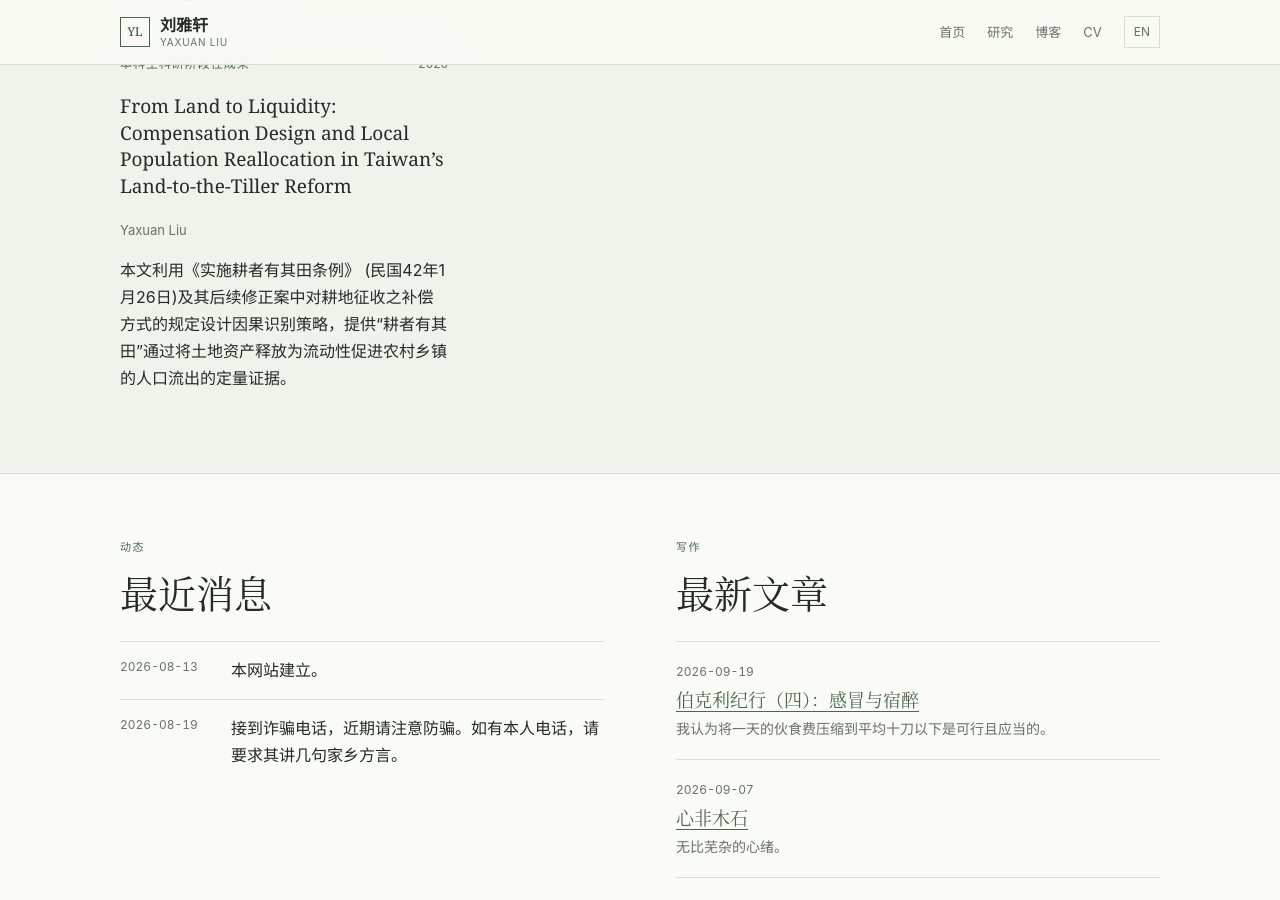
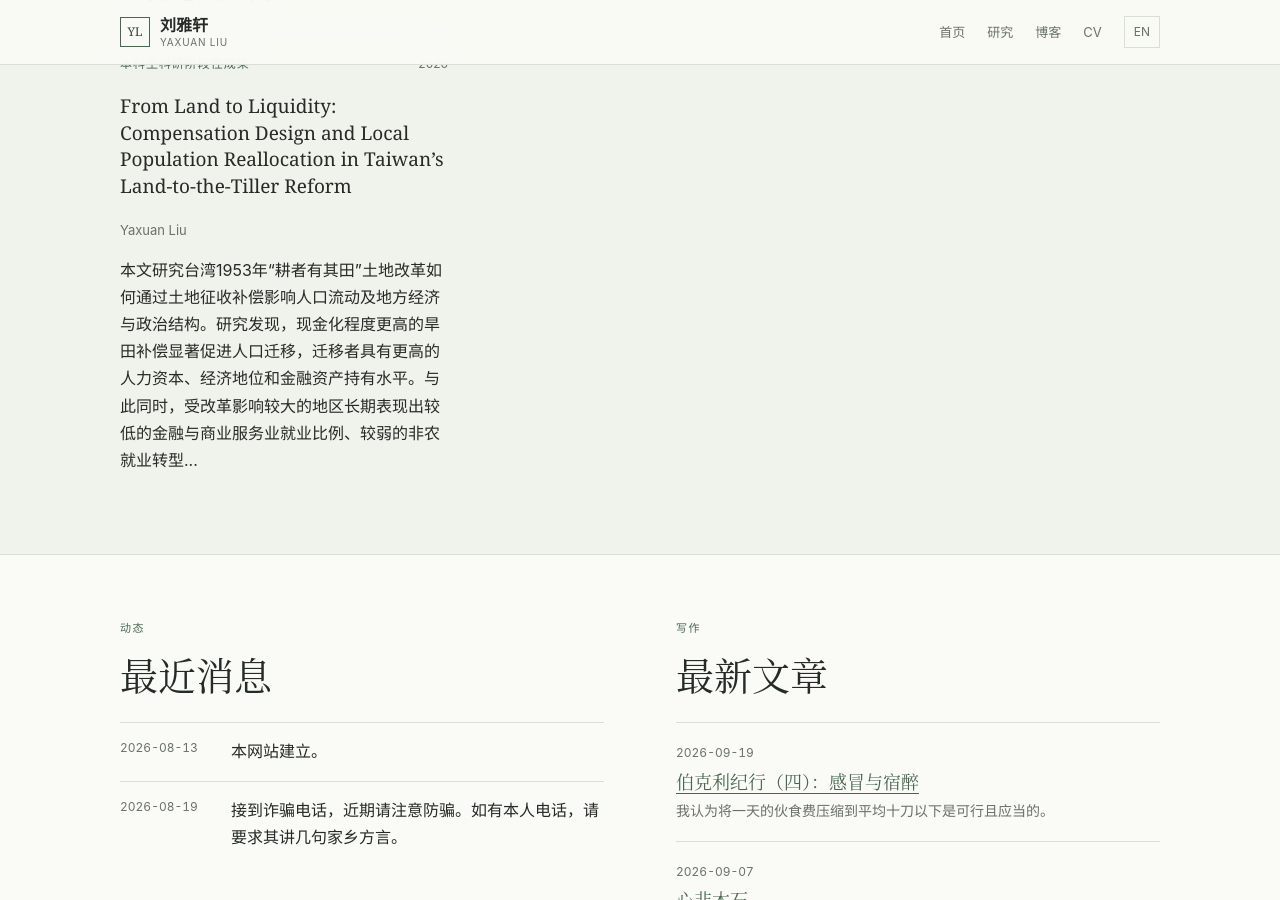
Before and after one commit to LiuYaxuan33/LiuYaxuan33.github.io, a Jekyll site: the page built from index.html, in a window 1280 px wide and 900 px high, scrolled down 1009 px. Built offline with Jekyll 4.4.1, drawn with Linux system fonts in a browser that asks for light colours.

```diff
--- a/_data/papers.yml
+++ b/_data/papers.yml
@@ -9,9 +9,9 @@
   status_en: "Undergraduate Research Progress"
   journal: ""
   abstract_zh: >-
-    本文利用《实施耕者有其田条例》 (民国42年1月26日)及其后续修正案中对耕地征收之补偿方式的规定设计因果识别策略，提供“耕者有其田”通过将土地资产释放为流动性促进农村乡镇的人口流出的定量证据。
+    本文研究台湾1953年“耕者有其田”土地改革如何通过土地征收补偿影响人口流动及地方经济与政治结构。研究发现，现金化程度更高的旱田补偿显著促进人口迁移，迁移者具有更高的人力资本、经济地位和金融资产持有水平。与此同时，受改革影响较大的地区长期表现出较低的金融与商业服务业就业比例、较弱的非农就业转型，以及更加分散的地方政治竞争格局。研究表明，土地改革通过促进地方精英流动，深刻影响了台湾长期的经济与政治发展。
   abstract_en: >-
-    This paper uses the provisions on compensation methods for cultivated land expropriation in the Land-to-the-Tiller Reform Act (January 26, 1953) and its subsequent amendments to design a causal identification strategy, providing quantitative evidence that the Land-to-the-Tiller Reform promoted rural township population outflows by releasing land assets into liquidity.
+    This paper examines how land acquisition compensation under Taiwan’s 1953 Land-to-the-Tiller reform shaped population mobility and local economic and political outcomes. The results show that greater exposure to cash-based compensation increased migration, with migrants exhibiting higher human capital, economic status, and financial asset holdings. Areas more exposed to the reform subsequently experienced lower employment in financial and business services, weaker transitions out of agriculture, and more dispersed local political competition. These findings suggest that land reform reshaped Taiwan’s long-run economic and political development by facilitating the geographic mobility of local elites.
   links:
     pdf: ""
     journal: ""
```
Also changed, not shown: 1 other file.
